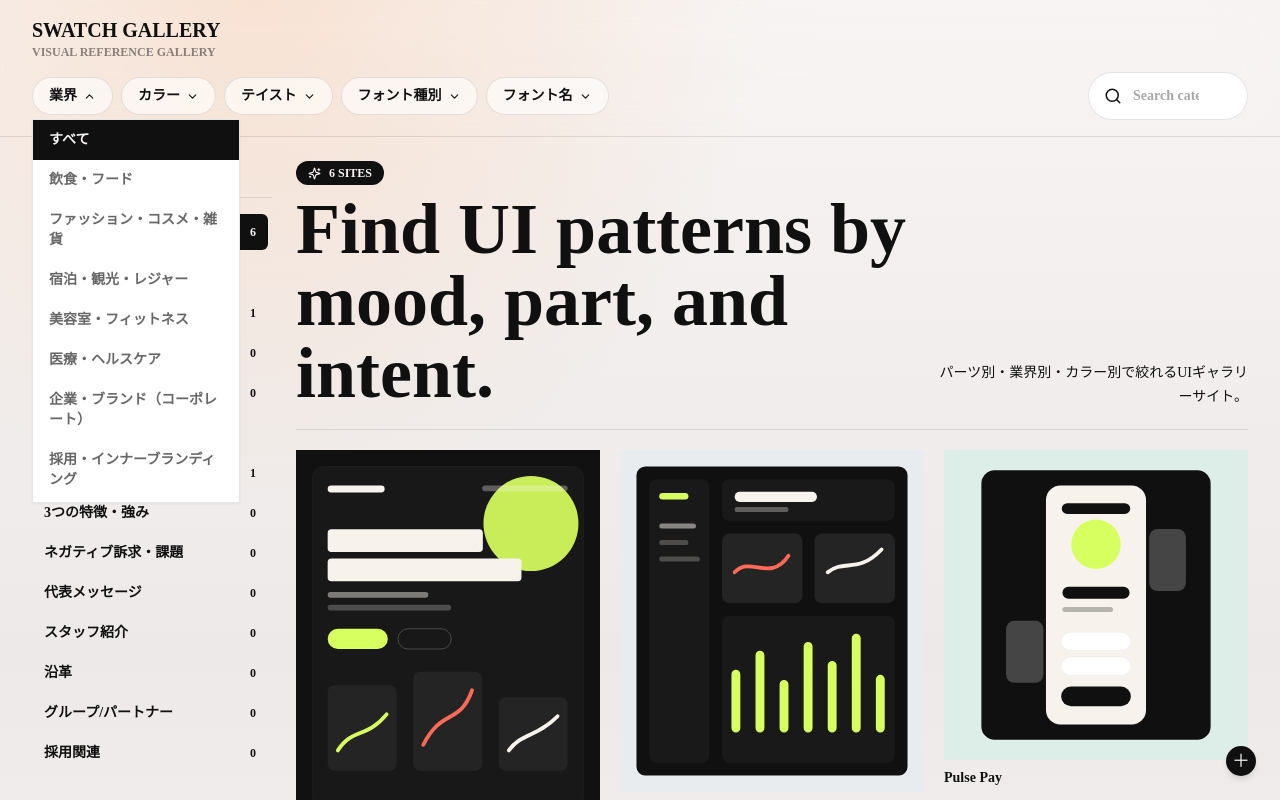
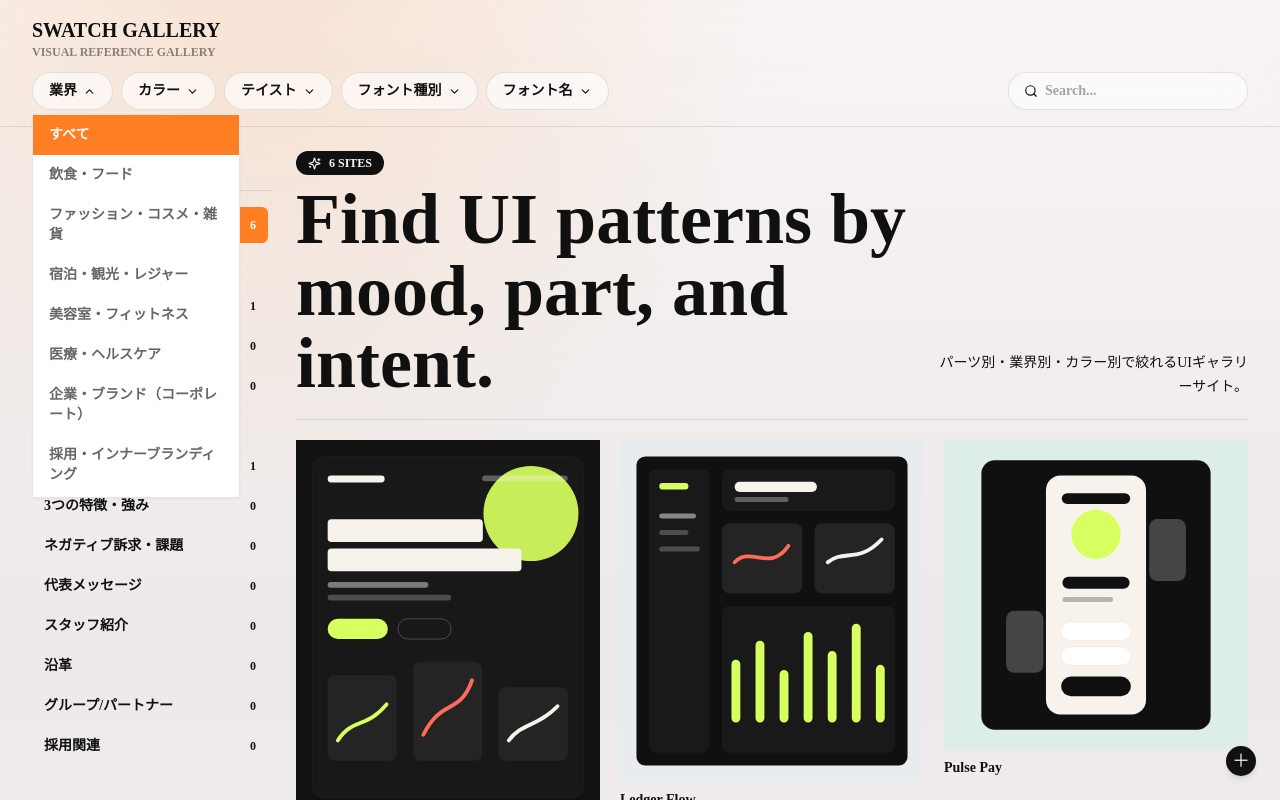
Before and after one commit to design-dolphins/SWATCH-Gallery, a Next.js app: page / in a window 1280 px wide. Both pictures are taken after a click on the button "業界". Shown: the top 800 px of the page. Built offline with nearby package versions, Linux system fonts and the light colour scheme; no server answers; the database is empty.

Commit message:
design: オレンジ配色・検索バー移動・FAB追加

```diff
--- a/components/FilterPill.tsx
+++ b/components/FilterPill.tsx
@@ -38,8 +38,8 @@ export default function FilterPill({
         onClick={() => setOpen(!open)}
         className={`flex items-center gap-1.5 rounded-full border px-4 py-2 text-sm font-bold transition whitespace-nowrap ${
           isActive
-            ? "border-ink bg-ink text-bone"
-            : "border-black/10 bg-white/60 text-ink hover:border-black/30 hover:bg-white"
+            ? "border-acid bg-acid text-white"
+            : "border-black/10 bg-white/60 text-ink hover:border-acid/40 hover:bg-acid/10 hover:text-ink"
         }`}
       >
         {isActive ? `${label}: ${activeOption}` : label}
@@ -61,8 +61,8 @@ export default function FilterPill({
               }}
               className={`block w-full px-4 py-2.5 text-left text-sm font-bold transition ${
                 activeOption === option
-                  ? "bg-ink text-bone"
-                  : "text-black/60 hover:bg-bone hover:text-ink"
+                  ? "bg-acid text-white"
+                  : "text-black/60 hover:bg-acid/10 hover:text-ink"
               }`}
             >
               {option === "All" ? `すべて` : option}
--- a/components/GalleryPage.tsx
+++ b/components/GalleryPage.tsx
@@ -177,7 +177,7 @@ export default function GalleryPage({ initialItems }: GalleryPageProps) {
                 Reset
               </button>
             )}
-            <div className="ml-auto w-40 shrink-0">
+            <div className="ml-auto w-60 shrink-0">
               <SearchBar value={query} onChange={setQuery} />
             </div>
           </div>
--- a/components/SearchBar.tsx
+++ b/components/SearchBar.tsx
@@ -12,22 +12,22 @@ export default function SearchBar({ value, onChange }: SearchBarProps) {
     <div className="relative w-full">
       <Search
         className="pointer-events-none absolute left-4 top-1/2 -translate-y-1/2 text-black/38"
-        size={18}
+        size={14}
       />
       <input
-        className="h-12 w-full rounded-full border border-black/10 bg-white/72 pl-11 pr-12 text-sm font-semibold text-ink outline-none transition placeholder:text-black/35 focus:border-black/30 focus:bg-white"
+        className="w-full rounded-full border border-black/10 bg-white/60 py-2 pl-9 pr-10 text-sm font-bold text-ink outline-none transition placeholder:text-black/35 focus:border-black/30 focus:bg-white"
         value={value}
         onChange={(event) => onChange(event.target.value)}
-        placeholder="Search category, industry, color, memo..."
+        placeholder="Search..."
       />
       {value ? (
         <button
-          className="absolute right-2 top-1/2 grid h-8 w-8 -translate-y-1/2 place-items-center rounded-full text-black/44 transition hover:bg-black/5 hover:text-black"
+          className="absolute right-2 top-1/2 grid h-6 w-6 -translate-y-1/2 place-items-center rounded-full text-black/44 transition hover:bg-black/5 hover:text-black"
           type="button"
           onClick={() => onChange("")}
           aria-label="検索を消去"
         >
-          <X size={16} />
+          <X size={13} />
         </button>
       ) : null}
     </div>
--- a/components/Sidebar.tsx
+++ b/components/Sidebar.tsx
@@ -78,15 +78,15 @@ function CategoryButton({
     <button
       className={`flex min-w-max items-center justify-between gap-3 rounded-full px-4 py-2.5 text-sm font-bold transition lg:w-full lg:rounded-[6px] lg:px-3 lg:py-2 lg:text-left ${
         isActive
-          ? "bg-ink text-bone"
-          : "bg-white/44 text-black/56 hover:bg-white hover:text-ink"
+          ? "bg-acid text-white"
+          : "bg-white/44 text-black/56 hover:bg-acid/10 hover:text-ink"
       }`}
       type="button"
       onClick={() => onChange(category)}
     >
       <span className="max-w-[180px] truncate">{category}</span>
       <span
-        className={`text-xs ${isActive ? "text-bone/62" : "text-black/32"}`}
+        className={`text-xs ${isActive ? "text-white/62" : "text-black/32"}`}
       >
         {count}
       </span>
```
